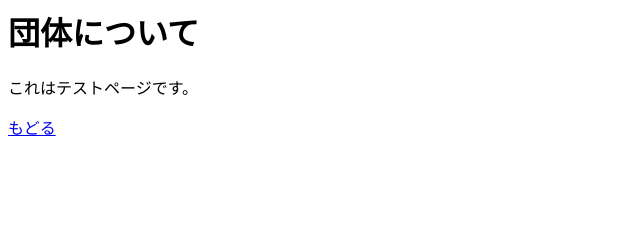
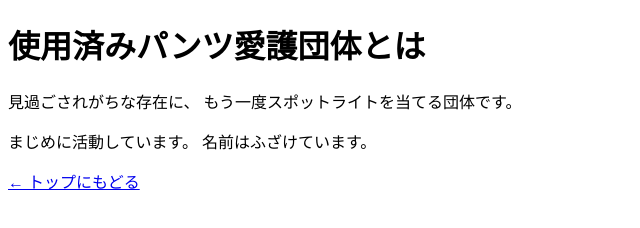
Before and after one commit to ajinori-13/already-used-pants, a plain HTML site: page about.html in a window 1280 px wide. Shown: the whole page, without its empty margins (0-640 px from the left). Drawn offline with Linux system fonts and the light colour scheme.

Commit message:
Update about.html

```diff
--- a/about.html
+++ b/about.html
@@ -1,3 +1,24 @@
-<h1>団体について</h1>
-<p>これはテストページです。</p>
-<a href="index.html">もどる</a>
+<!DOCTYPE html>
+<html lang="ja">
+<head>
+<meta charset="UTF-8">
+<title>団体について</title>
+</head>
+<body>
+
+<h1>使用済みパンツ愛護団体とは</h1>
+
+<p>
+見過ごされがちな存在に、
+もう一度スポットライトを当てる団体です。
+</p>
+
+<p>
+まじめに活動しています。
+名前はふざけています。
+</p>
+
+<a href="index.html">← トップにもどる</a>
+
+</body>
+</html>
```
